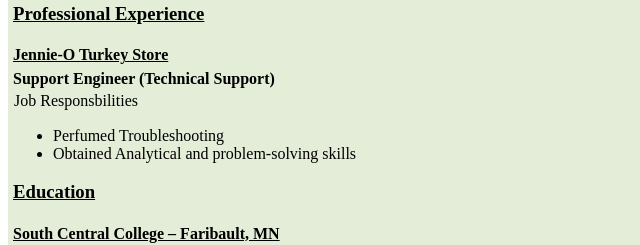
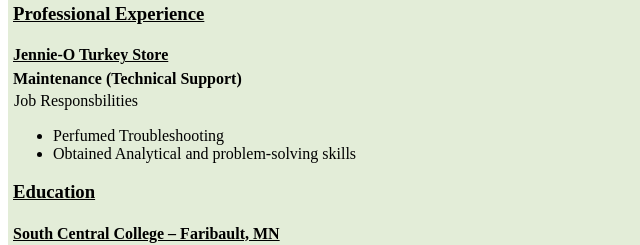
Before and after one commit to dulqarneyn2/mohamed, a plain HTML site: page index.html in a window 1280 px wide. Shown: the part 169-414 px from the top of the page, 0-640 px from the left. Drawn offline with Linux system fonts and the light colour scheme.

Commit message:
modified

```diff
--- a/index.html
+++ b/index.html
@@ -25,7 +25,7 @@
         <!--Professional Experience-->
         <h3>Professional Experience</h3>
         <h4 id="company-name">Jennie-O Turkey Store</h4>
-        <p id="job-title"><strong>Support Engineer (Technical Support)</strong></p>
+        <p id="job-title"><strong>Maintenance (Technical Support)</strong></p>
         <p id="job-responsibilities">Job Responsbilities</p>
         <p>
             <ul>
```
